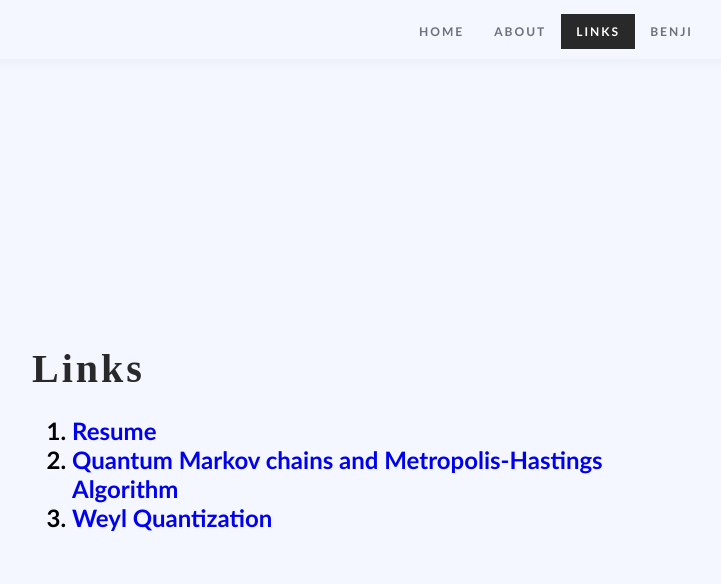
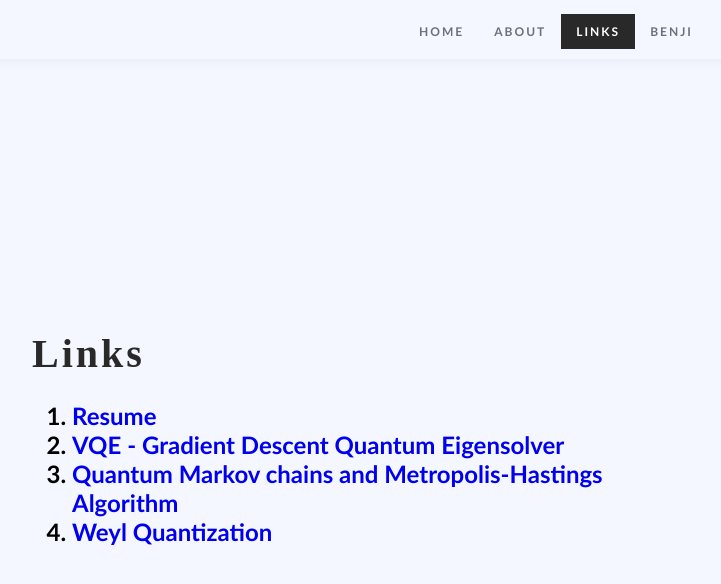
Before and after one commit to dandragona/dandragona.github.io, a Jekyll site: the page links.html, which Jekyll copies as it is, in a window 1280 px wide. Shown: the top 584 px of the page, without its empty margins (104-825 px from the left). Built offline with Jekyll 4.4.1, drawn with Linux system fonts in a browser that asks for light colours; nearby versions of some CDN libraries.

Commit message:
Add VQE to links

```diff
--- a/links.html
+++ b/links.html
@@ -25,6 +25,7 @@
 			<h2>
 				<ol>
 					<li><a href="https://dandragona.me/resume.pdf" target="_blank">Resume</a></li>
+					<li><a href="https://github.com/dandragona/QuantumMisc" target="_blank">VQE - Gradient Descent Quantum Eigensolver</a></li>
 					<li><a href="https://dandragona.me/qmcmh.pdf" target="_blank">Quantum Markov chains and Metropolis-Hastings Algorithm</a></li>
 					<li><a href="https://dandragona.me/weyl_quant.pdf" target="_blank">Weyl Quantization</a></li>
 				</ol>
```
